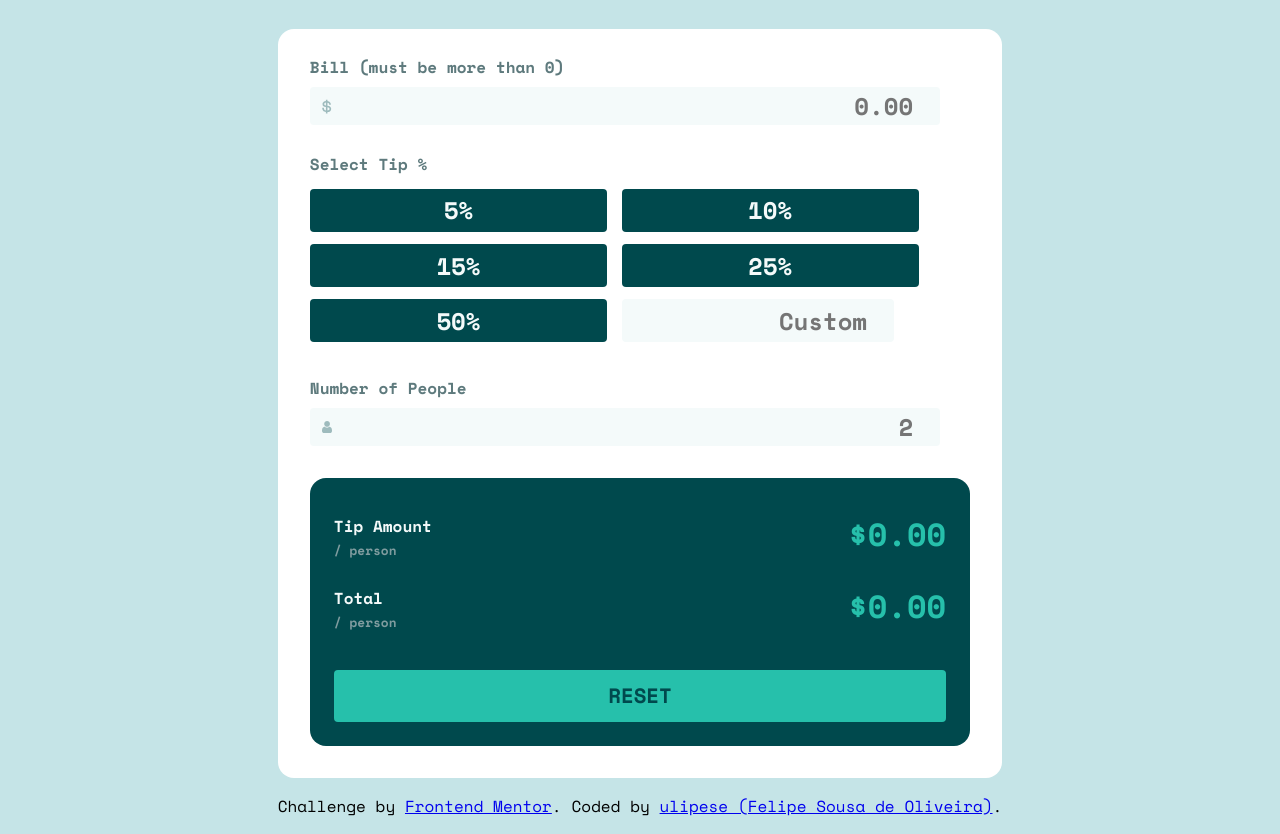
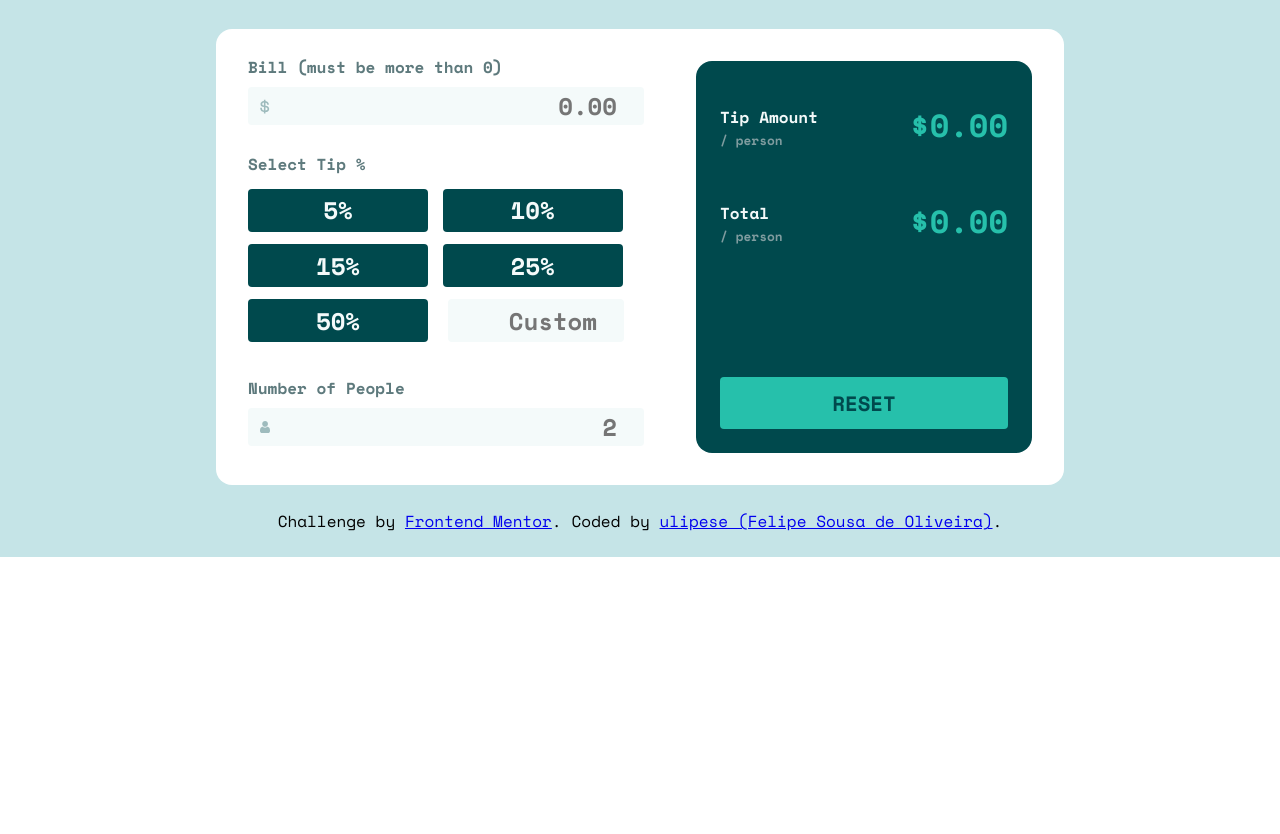
Before and after one commit to ulipese/tip-calculator-app, a plain HTML site: page index.html in a window 1280 px wide. Shown: the part 101-935 px from the top of the page. After the commit the page ends 800 px from the top, so only its background shows below. Drawn offline with nearby package versions, Linux system fonts and the light colour scheme.

Commit message:
Desktop layout finished | Sending picture files

```diff
--- a/assets/styles/main.css
+++ b/assets/styles/main.css
@@ -155,6 +155,16 @@ body {
   padding: 2em;
   padding-top: 0em;
   margin-top: 2em;
+  display: grid;
+  grid-template-areas:
+    'inputs'
+    'results';
+}
+.calculator-inputs {
+  grid-area: inputs;
+}
+.tip-article {
+  position: relative;
 }
 .custom-input {
   width: 38%;
@@ -162,12 +172,16 @@ body {
   padding-bottom: 0.15em;
   text-align: right;
   background-image: none;
-  padding-left: 0.4em;
+  padding-left: 0.5em;
+  position: absolute;
+  left: 50%;
+  top: 6.12em;
 }
 .people-input {
   background-image: url('../images/icon-person.svg');
 }
 .calculator-result {
+  grid-area: results;
   border-radius: 1em;
   background-color: var(--very-dark-cyan);
   padding: 0.5em 1.5em 1.5em;
@@ -183,8 +197,25 @@ body {
   height: fit-content;
   font-size: 1em;
   text-align: center;
-  padding: 1em;
+  padding: 1.5em;
 }
 /*============== DESKTOP STYLES ==============*/
 @media screen and (min-width: 1024px) {
+  .calculator-layout {
+    grid-template-areas: 'inputs results';
+    gap: 3em;
+  }
+  .calculator-inputs {
+    width: 25em;
+  }
+  .calculator-result {
+    width: 18em;
+    padding-top: 1em;
+  }
+  .tip-amount-article {
+    margin-bottom: 1em;
+  }
+  .reset-button {
+    margin-top: 6em;
+  }
 }
```
Also changed, not shown: assets/design/my-result-desktop.png (added), assets/design/my-result-mobile1.png (added), assets/design/my-result-mobile2.png (added).
